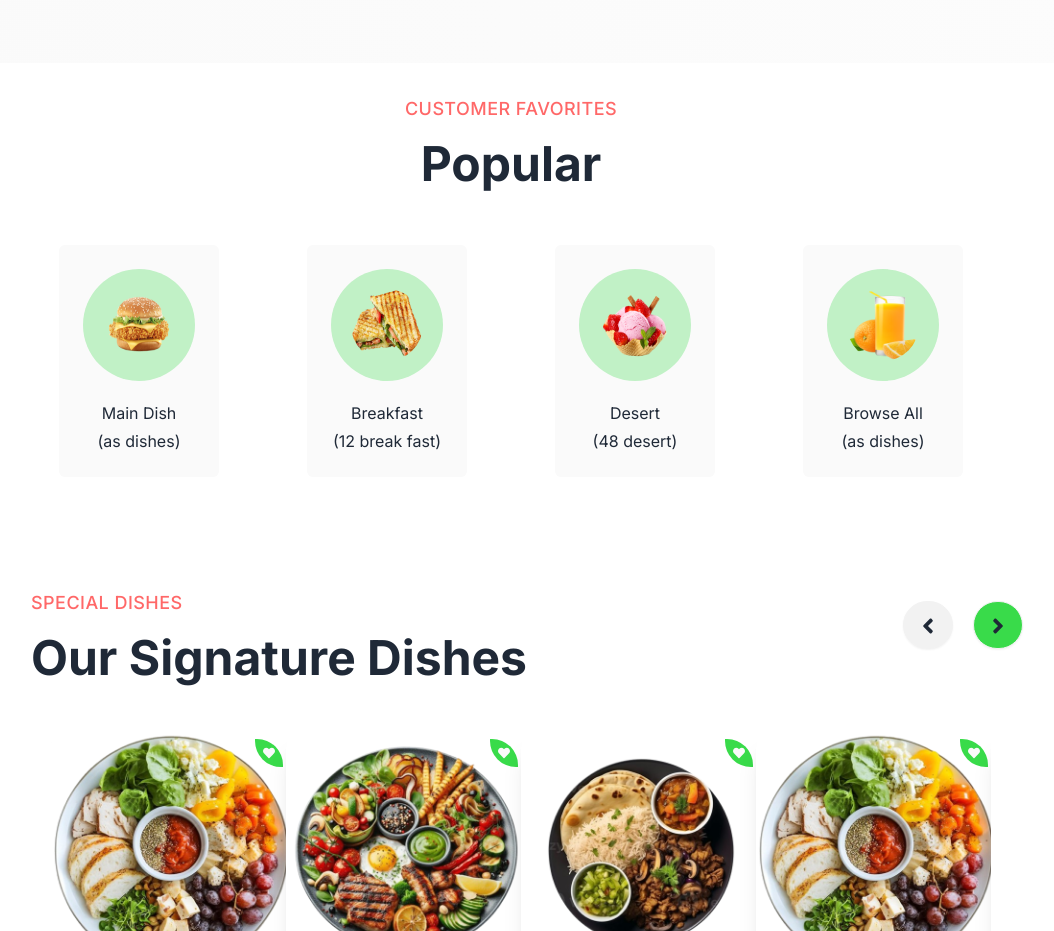
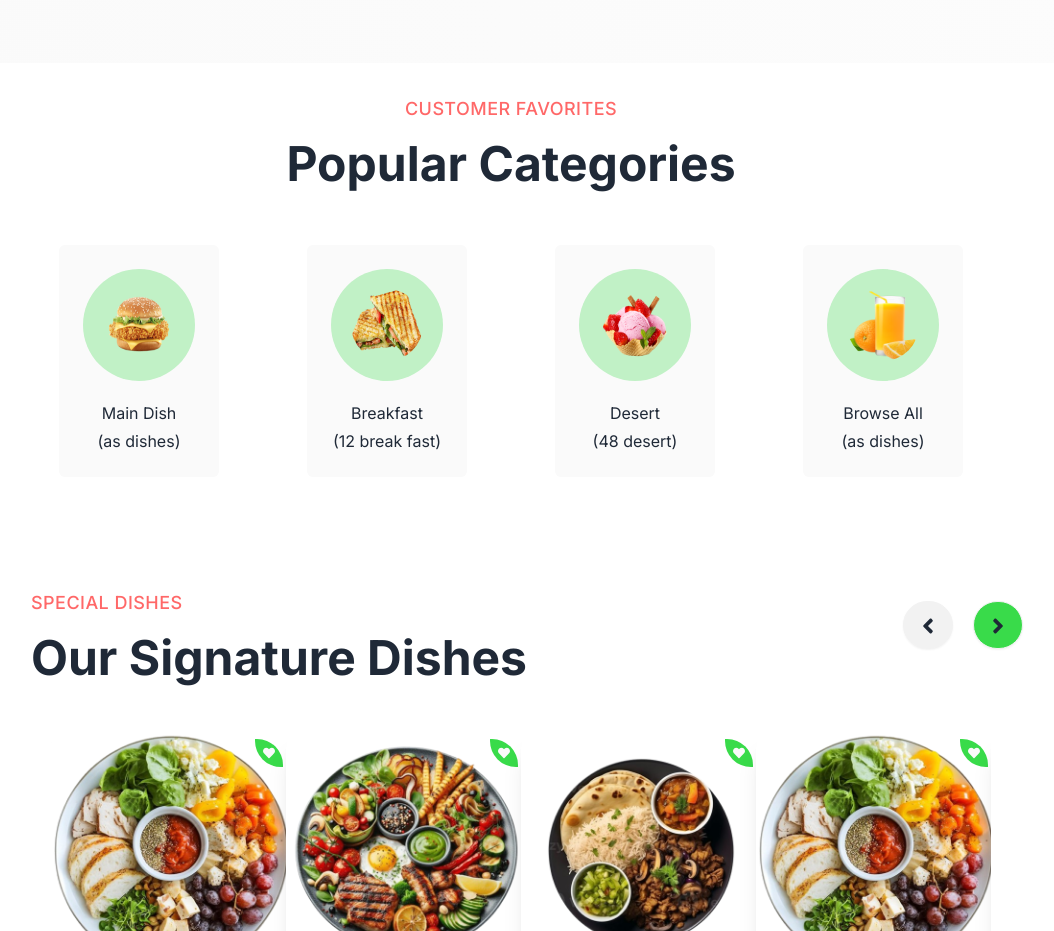
Before and after one commit to Kennedy826/TastyNest, a React (Vite) app: page / in a window 1280 px wide. Shown: the part 820-1751 px from the top of the page, without its empty margins (129-1183 px from the left). Built offline with nearby package versions, Linux system fonts and the light colour scheme; no server answers.

Commit message:
updating OurServices.jsx

```diff
--- a/src/pages/home/Categories.jsx
+++ b/src/pages/home/Categories.jsx
@@ -11,7 +11,7 @@ const Categories = () => {
     <div className='section-container py-8'>
         <div className='text-center'>
             <h2 className='subtitle'>Customer Favorites</h2>
-            <p className='title'> Popular</p>
+            <p className='title'> Popular Categories</p>
             </div>
             <div className='flex flex-col sm:flex-row flex-wrap gap-8 justify-around items-center mt-12'>
                 {categoryItems.map((item, i) => (
```
